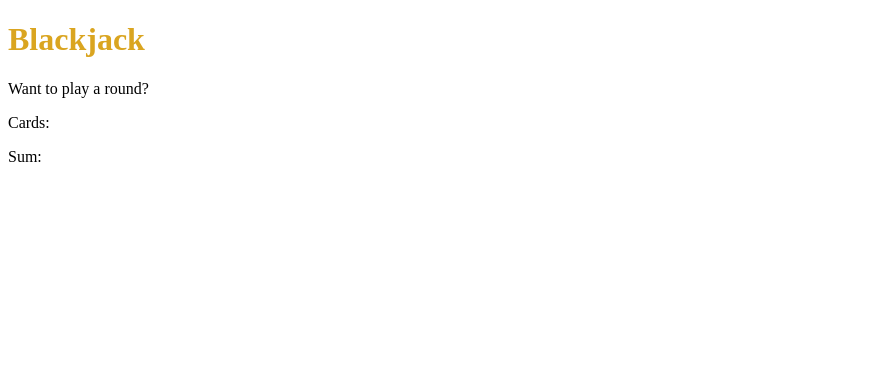
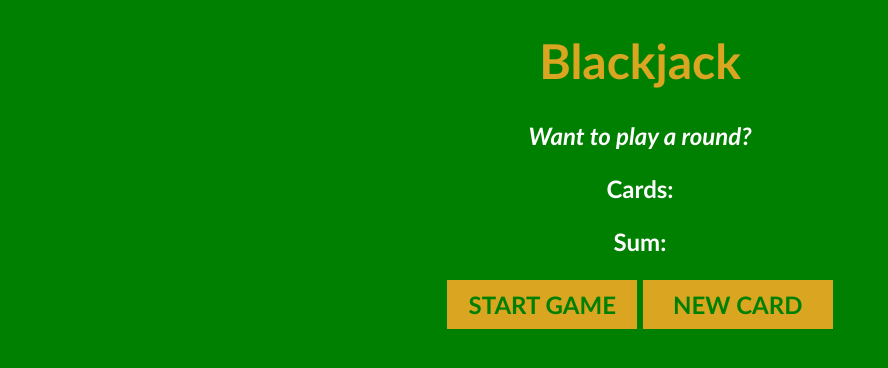
Before and after one commit to Mohammed-Siddique/black_jack_game, a plain HTML site: page index.html in a window 1280 px wide. Shown: the whole page, without its empty margins (0-888 px from the left). Drawn offline with Linux system fonts and the light colour scheme.

```diff
--- a/index.html
+++ b/index.html
@@ -9,8 +9,10 @@
 <body>
     <h1>Blackjack</h1>
     <p id="message-el">Want to play a round?</p>
-    <p>Cards:</p>
-    <p>Sum:</p>
+    <p id="cards-el">Cards:</p>
+    <p id="sum-el">Sum:</p>
+    <button onclick="startgame()">START GAME</button>
+    <button onclick="newCard()">NEW CARD</button>
     <script src="index.js"></script>
 </body>
 </html>
--- a/index.js
+++ b/index.js
@@ -1,9 +1,18 @@
 let firstCard = 10
-let secondCard = 11
+let secondCard = 4
 let sum = firstCard + secondCard
 let hasBlack = false
 let isAlive = true
 let message = ""
+let messageEl = document.getElementById('message-el')
+let sumEl = document.querySelector('#sum-el')
+let cardEl = document.querySelector('#cards-el')
+
+function startgame() {
+
+    cardEl.textContent = "Cards: " + firstCard +" " + secondCard
+    sumEl.textContent = "Sum: " + sum
+
 
     if (sum <= 20){
         message = "Do you to draw a new card?";
@@ -14,5 +23,11 @@ if (sum <= 20){
         message = "You're out of the game";
         isAlive = false
     }
+    messageEl.textContent = message
 
     console.log(message)
+}
+
+function newCard() {
+    console.log("Drawing a new card")
+}
--- a/index.scss
+++ b/index.scss
@@ -1,5 +1,10 @@
 body{
-
+    font-family: 'Trebuchet MS', 'Lucida Sans Unicode', 'Lucida Grande', 'Lucida Sans', Arial, sans-serif;
+    background-color: #008000;
+    text-align: center;
+    color: white;
+    font-weight: bolder;
+    font-size: 1.5rem;
 }
 
 h1{
@@ -7,5 +12,16 @@ h1{
 }
 
 #message-el{
+    font-style: italic;
+}
 
+button{
+    background-color: goldenrod;
+    color: #008000;
+    padding: 10px;
+    width: 15%;
+    font-weight: bolder;
+    font-size: 1.5rem;
+    font-family: 'Trebuchet MS', 'Lucida Sans Unicode', 'Lucida Grande', 'Lucida Sans', Arial, sans-serif;
+    border: none;
 }
```
Also changed, not shown: index.min.css, 1 other file. Lines whose indentation alone changed are shown as unchanged.
